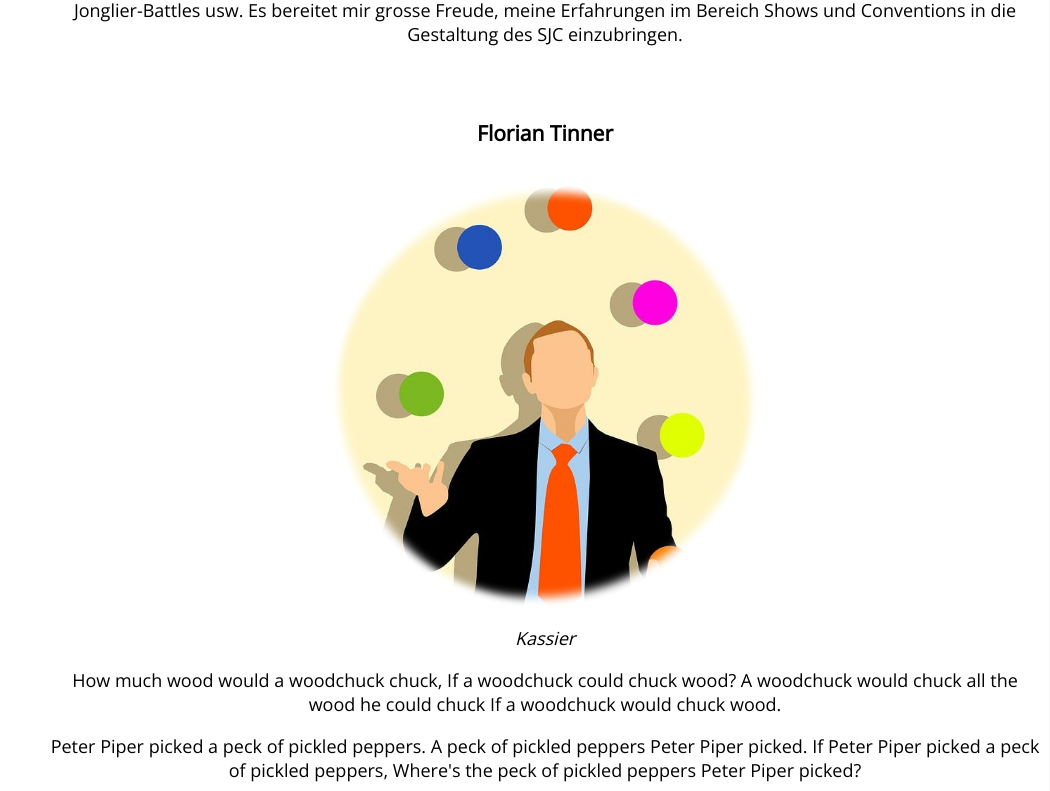
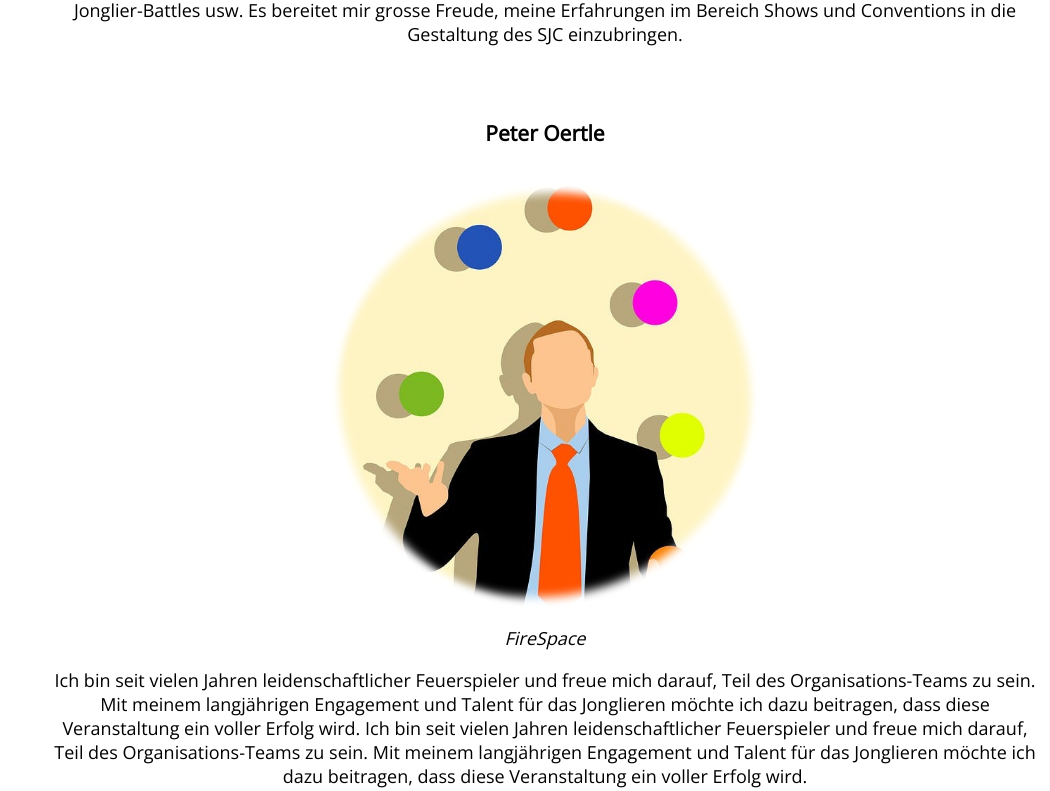
Before and after one commit to helbling/sjf2024, a SvelteKit app: page /1/team in a window 1280 px wide. Shown: the part 3909-4700 px from the top of the page, without its empty margins (230-1280 px from the left). Built offline with nearby package versions, Linux system fonts and the light colour scheme.

Commit message:
add more team text

```diff
--- a/src/routes/[lang]/team/+page.svelte
+++ b/src/routes/[lang]/team/+page.svelte
@@ -9,8 +9,9 @@ const members = [
 Jedes Jahr nehme ich an verschiedenen Jonglierkonventionen in der Schweiz und Deutschland teil und besuche regelmäßig die European Juggling Convention (EJC).
 
 Durch meine Teilnahme an zahlreichen Jonglierkonventionen in der Schweiz und Deutschland wurde mein Wunsch geweckt, selbst eine solche Veranstaltung zu organisieren. Als Teil des Organisationskomitees (OKA) für das Schweizer Jonglier Convention (SJC) trage ich die Verantwortung für das Programm, einschliesslich Galashows, Firespaces, Jonglier-Battles usw. Es bereitet mir grosse Freude, meine Erfahrungen im Bereich Shows und Conventions in die Gestaltung des SJC einzubringen.` },
-	{ name: 'Florian Tinner',     role:'Kassier'},
-	{ name: 'Werner Schüpbach',   role:'Revisionsstelle'},
+	{ name: 'Peter Oertle',       role:'FireSpace', text:` Ich bin seit vielen Jahren leidenschaftlicher Feuerspieler und freue mich darauf, Teil des Organisations-Teams zu sein. Mit meinem langjährigen Engagement und Talent für das Jonglieren möchte ich dazu beitragen, dass diese Veranstaltung ein voller Erfolg wird. Ich bin seit vielen Jahren leidenschaftlicher Feuerspieler und freue mich darauf, Teil des Organisations-Teams zu sein. Mit meinem langjährigen Engagement und Talent für das Jonglieren möchte ich dazu beitragen, dass diese Veranstaltung ein voller Erfolg wird.`},
+	{ name: 'Florian Tinner',     role:'Kassier', text:`Als Zahlenjongleur ist Florian Tinner für die Buchhaltung verantwortlich und findet auf fast jede Frage im Finanzbereich eine Antwort` },
+	{ name: 'Werner Schüpbach',   role:'Revisionsstelle' },
 	{ name: 'Reto Baliarda',      role:'Medien, Werbung, PR'},
 	{ name: 'Tobias Meier',       role:'Berater'},
 	{ name: 'Christian Helbling', role:'Webseite' },
```
